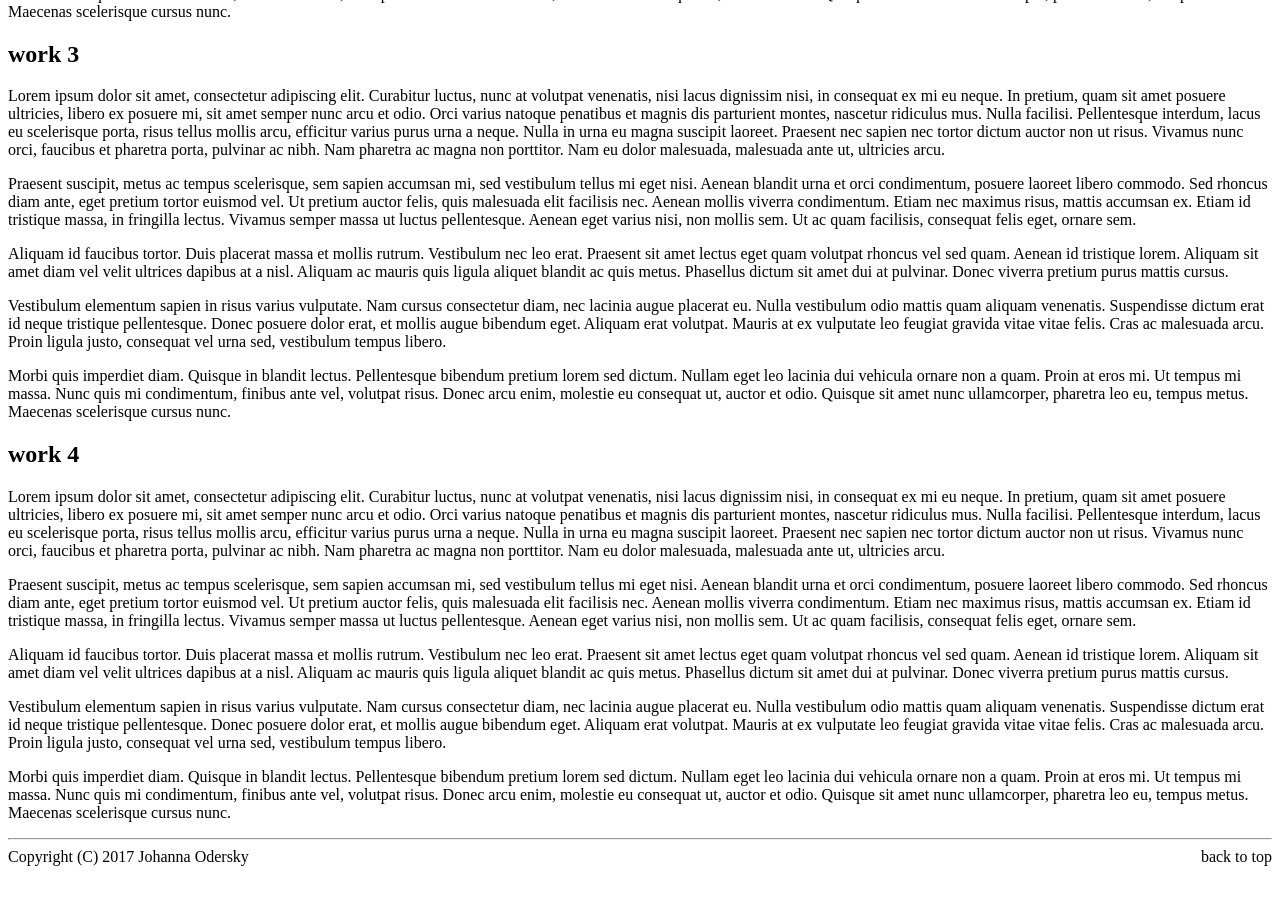
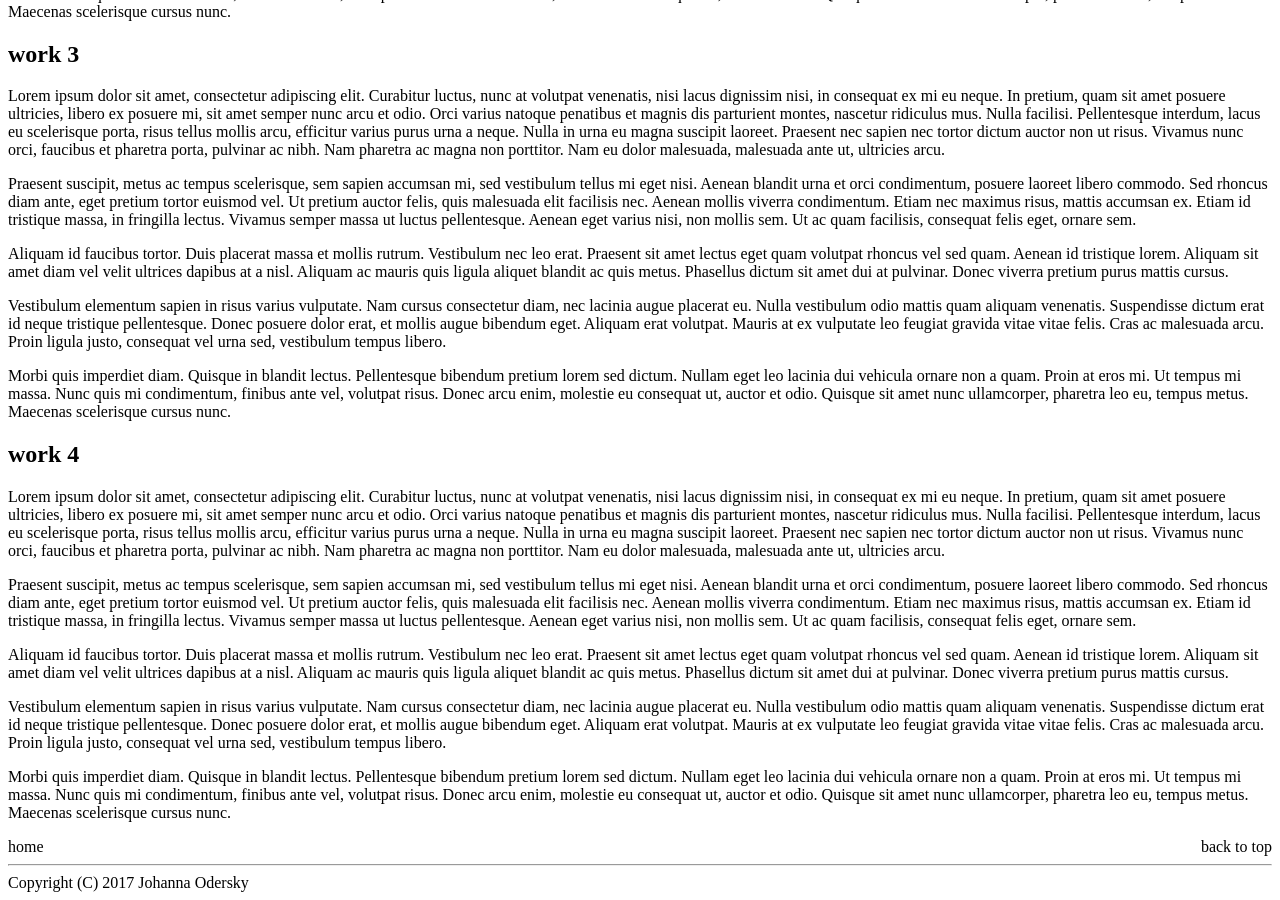
Before and after one commit to ikukojohanna/ikukojohanna.github.io, a Jekyll site: the page built from works.html, in a window 1280 px wide and 900 px high, scrolled down 989 px. Built offline with Jekyll 4.4.1, drawn with Linux system fonts in a browser that asks for light colours; before the commit the page ends 1863 px from its top, so only the background shows below that.

Commit message:
Add footer links

```diff
--- a/works.html
+++ b/works.html
@@ -5,6 +5,7 @@ layout: default
 <h2 id="{{work.title}}">{{ work.title }}</h2>
 {{ work }}
 {% endfor %}
+<a href="#top" style="float: right;">back to top</a>
+<a href="/">home</a>
 <hr/>
 Copyright (C) 2017 Johanna Odersky
-<a href="#top" style="float: right;">back to top</a>
```
